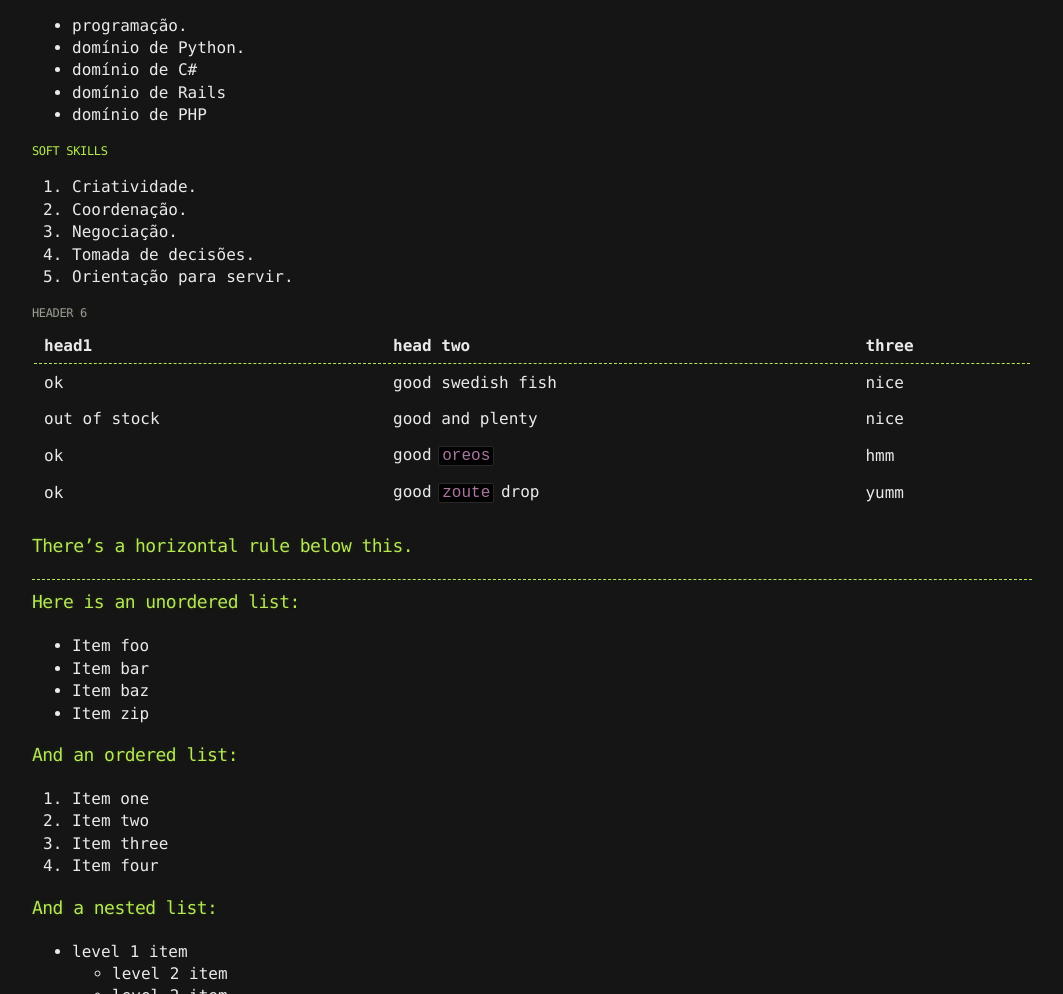
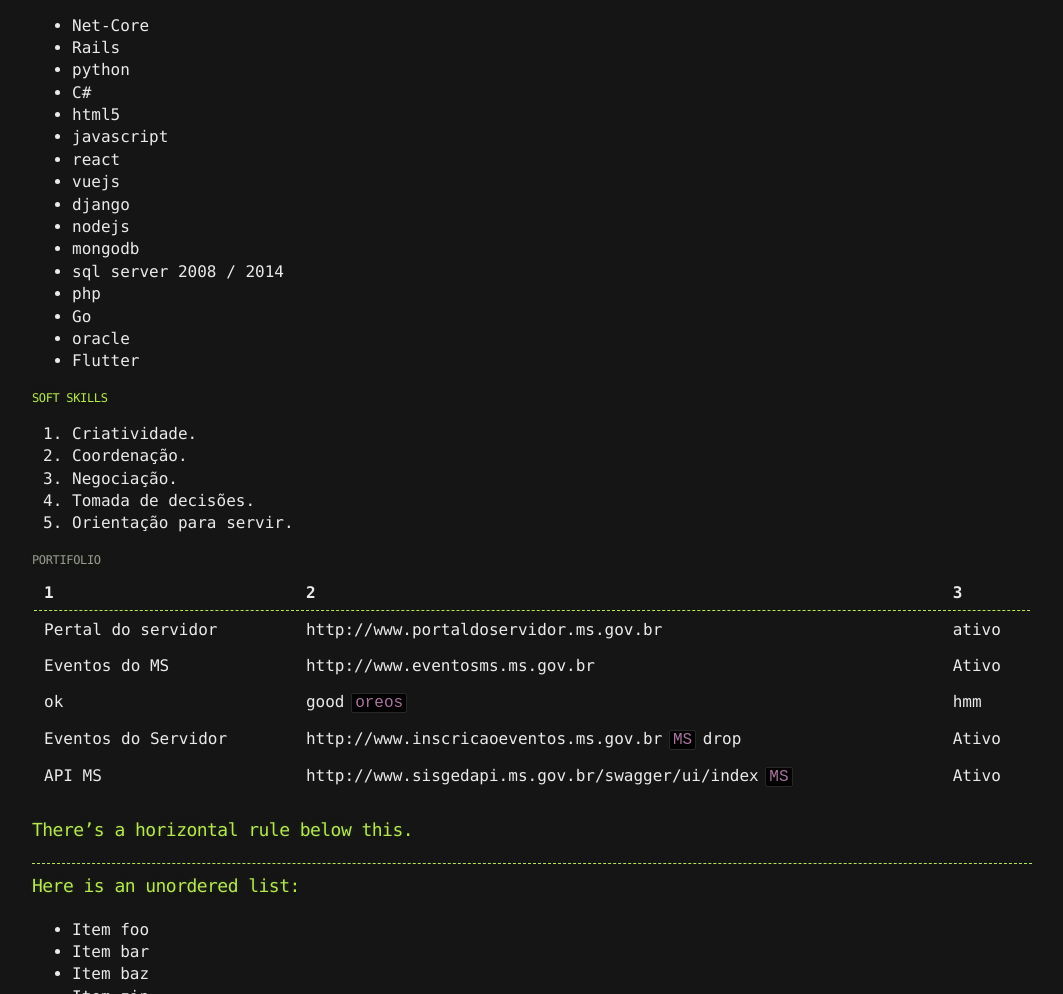
Before and after one commit to axeldeveloper/axeldeveloper.github.io, a plain HTML site: page index.html in a window 1280 px wide. Shown: the part 900-1894 px from the top of the page, without its empty margins (108-1171 px from the left). Drawn offline with Linux system fonts and the light colour scheme.

Commit message:
serviços

```diff
--- a/index.html
+++ b/index.html
@@ -75,7 +75,7 @@
             </h1>
 
             <p>
-                Criamos novas plataformas ou evoluimos aquelas que você já tem, software personalizado  é o meu negócio.
+                Criamos novas plataformas ou evoluimos aquelas que você já tem, software personalizado é o meu negócio.
             </p>
 
 
@@ -100,11 +100,22 @@
             <h4 id="header-4">hard skill</h4>
 
             <ul>
-                <li>programação.</li>
-                <li>domínio de Python.</li>
-                <li>domínio de C#</li>
-                <li>domínio de Rails</li>
-                <li>domínio de PHP</li>
+                <li>Net-Core</li>
+                <li>Rails</li>
+                <li>python</li>
+                <li>C#</li>
+                <li>html5</li>
+                <li>javascript</li>
+                <li>react</li>
+                <li>vuejs</li>
+                <li>django</li>
+                <li>nodejs</li>
+                <li>mongodb</li>
+                <li>sql server 2008 / 2014</li>
+                <li>php</li>
+                <li>Go</li>
+                <li>oracle</li>
+                <li>Flutter</li>
             </ul>
 
             <h5 id="header-5">soft skills</h5>
@@ -117,26 +128,27 @@
                 <li>Orientação para servir.</li>
             </ol>
 
-            <h6 id="header-6">Header 6</h6>
+            <h6 id="header-6">Portifolio</h6>
 
             <table>
                 <thead>
                     <tr>
-                        <th style="text-align: left">head1</th>
-                        <th style="text-align: left">head two</th>
-                        <th style="text-align: left">three</th>
+                        <th style="text-align: left">1</th>
+                        <th style="text-align: left">2</th>
+                        <th style="text-align: left">3</th>
+
                     </tr>
                 </thead>
                 <tbody>
                     <tr>
-                        <td style="text-align: left">ok</td>
-                        <td style="text-align: left">good swedish fish</td>
-                        <td style="text-align: left">nice</td>
+                        <td style="text-align: left">Pertal do servidor</td>
+                        <td style="text-align: left">http://www.portaldoservidor.ms.gov.br</td>
+                        <td style="text-align: left">ativo</td>
                     </tr>
                     <tr>
-                        <td style="text-align: left">out of stock</td>
-                        <td style="text-align: left">good and plenty</td>
-                        <td style="text-align: left">nice</td>
+                        <td style="text-align: left">Eventos do MS</td>
+                        <td style="text-align: left">http://www.eventosms.ms.gov.br</td>
+                        <td style="text-align: left">Ativo</td>
                     </tr>
                     <tr>
                         <td style="text-align: left">ok</td>
@@ -145,11 +157,20 @@
                         <td style="text-align: left">hmm</td>
                     </tr>
                     <tr>
-                        <td style="text-align: left">ok</td>
-                        <td style="text-align: left">good <code
-                                class="language-plaintext highlighter-rouge">zoute</code> drop</td>
-                        <td style="text-align: left">yumm</td>
+                        <td style="text-align: left">Eventos do Servidor</td>
+                        <td style="text-align: left">http://www.inscricaoeventos.ms.gov.br <code
+                                class="language-plaintext highlighter-rouge">MS</code> drop</td>
+                        <td style="text-align: left">Ativo</td>
                     </tr>
+                    <tr>
+                        <td style="text-align: left">API MS</td>
+                        <td style="text-align: left">http://www.sisgedapi.ms.gov.br/swagger/ui/index <code
+                                class="language-plaintext highlighter-rouge">MS</code></td>
+                        <td style="text-align: left">Ativo</td>
+                    </tr>
+
+
+
                 </tbody>
             </table>
 
```
